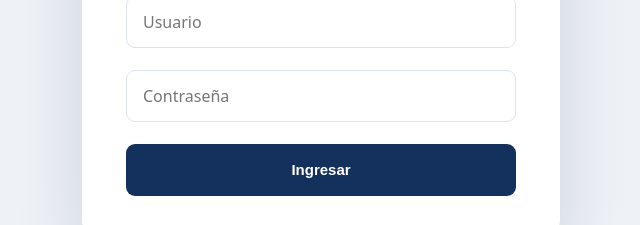
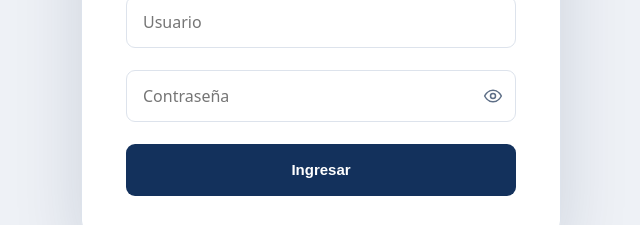
Before and after one commit to eliasquiros/Assets_system, a React app in the folder frontend/: page /login in a window 1280 px wide. Shown: the part 370-595 px from the top of the page, without its empty margins (319-959 px from the left). Built offline with nearby package versions, Linux system fonts and the light colour scheme; no server answers; the HTML template or start-up script is replaced by a standard one.

Commit message:
feat: agregar vista de contraseña

```diff
--- a/frontend/src/views/auth/LoginView.jsx
+++ b/frontend/src/views/auth/LoginView.jsx
@@ -9,6 +9,7 @@ export function LoginView() {
   const navigate = useNavigate()
   const [usuario, setUsuario] = useState('')
   const [password, setPassword] = useState('')
+  const [showPassword, setShowPassword] = useState(false)
   const [error, setError] = useState('')
   const [isSubmitting, setIsSubmitting] = useState(false)
 
@@ -61,15 +62,38 @@ export function LoginView() {
           placeholder="Usuario"
           aria-label="Usuario"
         />
+        <div className={styles.passwordField}>
           <input
             className={styles.input}
-          type="password"
+            type={showPassword ? 'text' : 'password'}
             value={password}
             onChange={(e) => setPassword(e.target.value)}
             autoComplete="current-password"
             placeholder="Contraseña"
             aria-label="Contraseña"
           />
+          <button
+            type="button"
+            className={styles.togglePassword}
+            onClick={() => setShowPassword((v) => !v)}
+            aria-label={showPassword ? 'Ocultar contraseña' : 'Mostrar contraseña'}
+            aria-pressed={showPassword}
+            tabIndex={-1}
+          >
+            {showPassword ? (
+              <svg viewBox="0 0 24 24" width="20" height="20" fill="none" stroke="currentColor" strokeWidth="1.8" strokeLinecap="round" strokeLinejoin="round">
+                <path d="M2 12s3.5-7 10-7 10 7 10 7-3.5 7-10 7-10-7-10-7Z" />
+                <circle cx="12" cy="12" r="3" />
+                <line x1="3" y1="21" x2="21" y2="3" />
+              </svg>
+            ) : (
+              <svg viewBox="0 0 24 24" width="20" height="20" fill="none" stroke="currentColor" strokeWidth="1.8" strokeLinecap="round" strokeLinejoin="round">
+                <path d="M2 12s3.5-7 10-7 10 7 10 7-3.5 7-10 7-10-7-10-7Z" />
+                <circle cx="12" cy="12" r="3" />
+              </svg>
+            )}
+          </button>
+        </div>
 
         {error && (
           <div className={styles.error}>
--- a/frontend/src/views/auth/LoginView.module.css
+++ b/frontend/src/views/auth/LoginView.module.css
@@ -32,6 +32,16 @@
   border-radius: 9px; font-size: 16px; width: 100%; font-family: var(--font-sans);
 }
 .input:focus-visible { outline: 2px solid var(--color-blue); outline-offset: 1px; }
+.passwordField { position: relative; display: flex; }
+.passwordField .input { padding-right: 46px; }
+.togglePassword {
+  position: absolute; top: 0; right: 0; bottom: 0; width: 46px;
+  display: flex; align-items: center; justify-content: center;
+  background: none; border: none; padding: 0; cursor: pointer;
+  color: var(--color-muted);
+}
+.togglePassword:hover { color: var(--color-text); }
+.togglePassword:focus-visible { outline: 2px solid var(--color-blue); outline-offset: -2px; border-radius: 6px; }
 .submitButton { height: 52px; font-size: 15px; }
 .error {
   display: flex; flex-direction: column; gap: 4px;
```
Also changed, not shown: 1 other file (tests, documents, lock files or other folders). Lines whose indentation alone changed are shown as unchanged.
